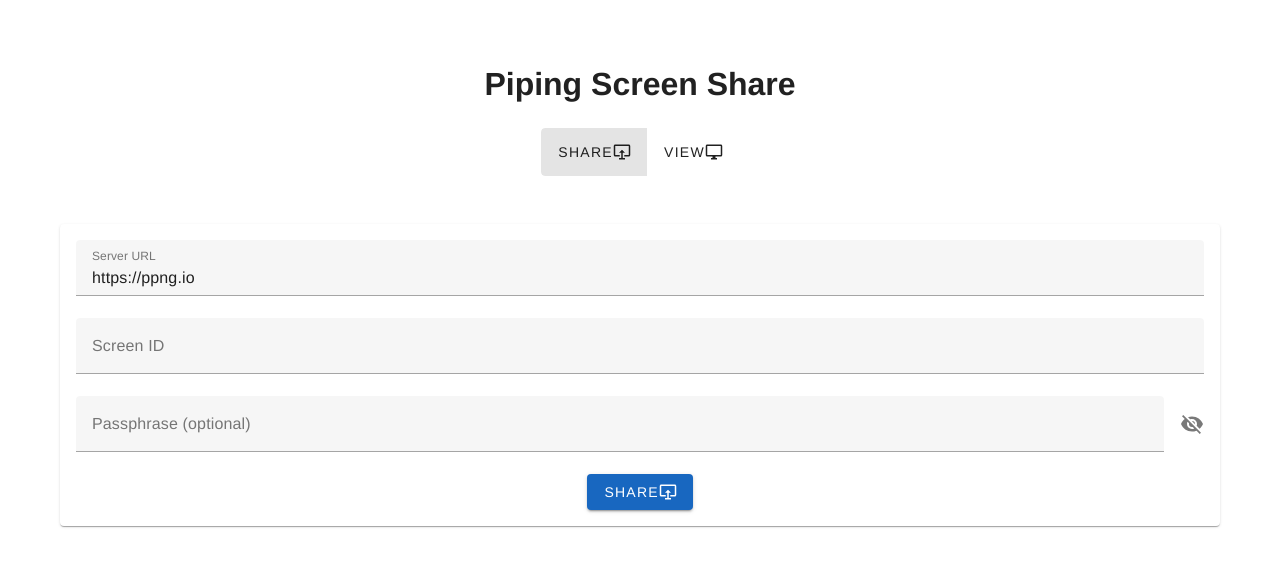
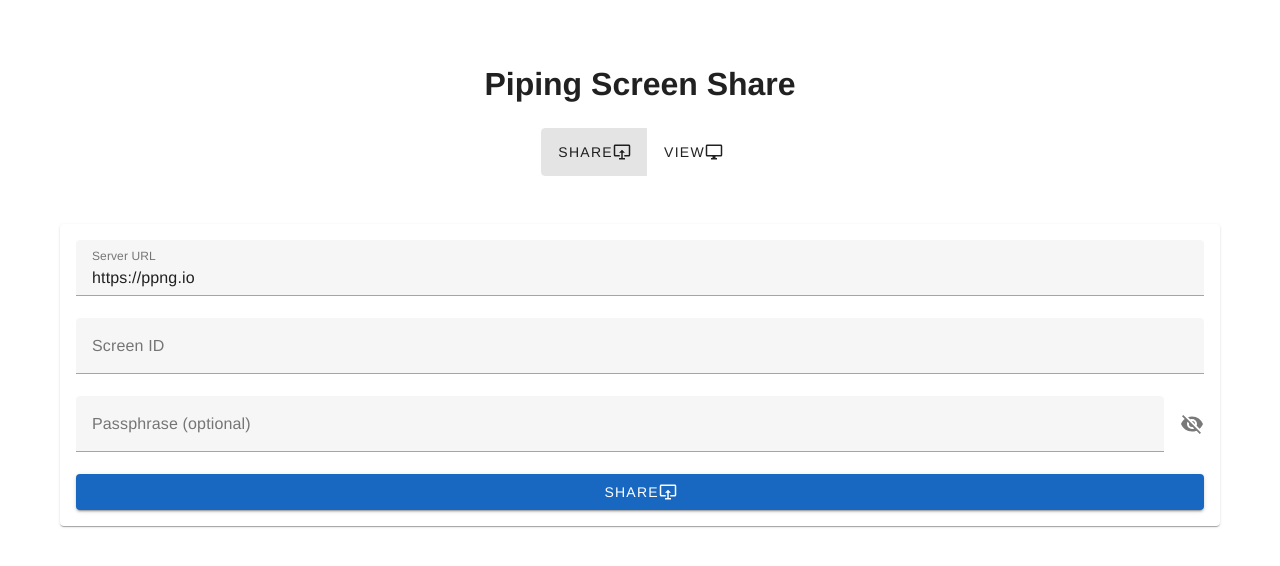
Before and after one commit to nwtgck/piping-screen-share-web, a Vue app: page / in a window 1280 px wide. Shown: the top 566 px of the page. Built offline with nearby package versions, Linux system fonts and the light colour scheme.

Commit message:
wide buttons

```diff
--- a/src/components/PipingScreenShare.vue
+++ b/src/components/PipingScreenShare.vue
@@ -47,7 +47,8 @@
           <v-btn v-if="shareOrView === 'share'"
                  color="primary"
                  v-on:click="shareScreen()"
-                 :disabled="!enableActionButton">
+                 :disabled="!enableActionButton"
+                 style="width: 100%">
             Share
             <v-icon right dark>{{ mdiMonitorShare }}</v-icon>
           </v-btn>
@@ -55,7 +56,8 @@
           <v-btn v-if="shareOrView === 'view'"
                  color="secondary"
                  v-on:click="viewScreen()"
-                 :disabled="!enableActionButton">
+                 :disabled="!enableActionButton"
+                 style="width: 100%">
             View
             <v-icon right dark>{{ mdiMonitor }}</v-icon>
           </v-btn>
```
